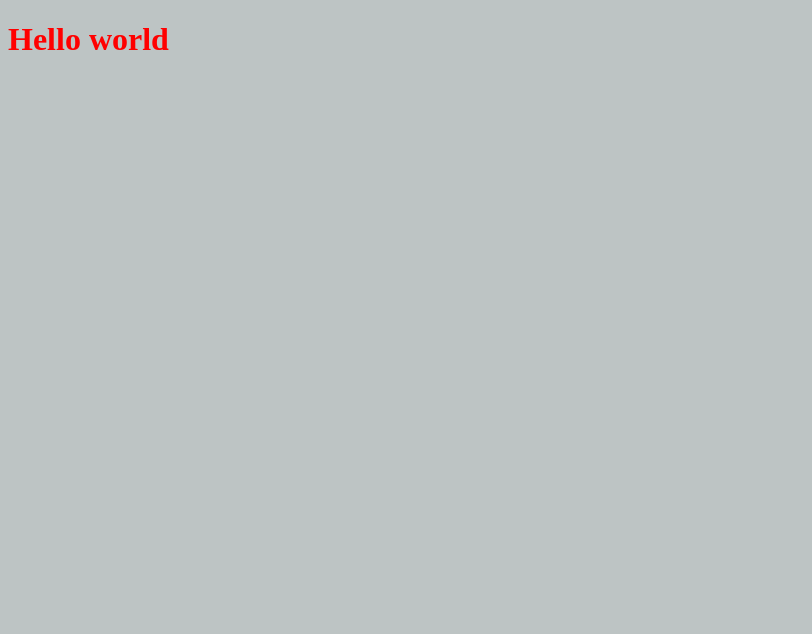
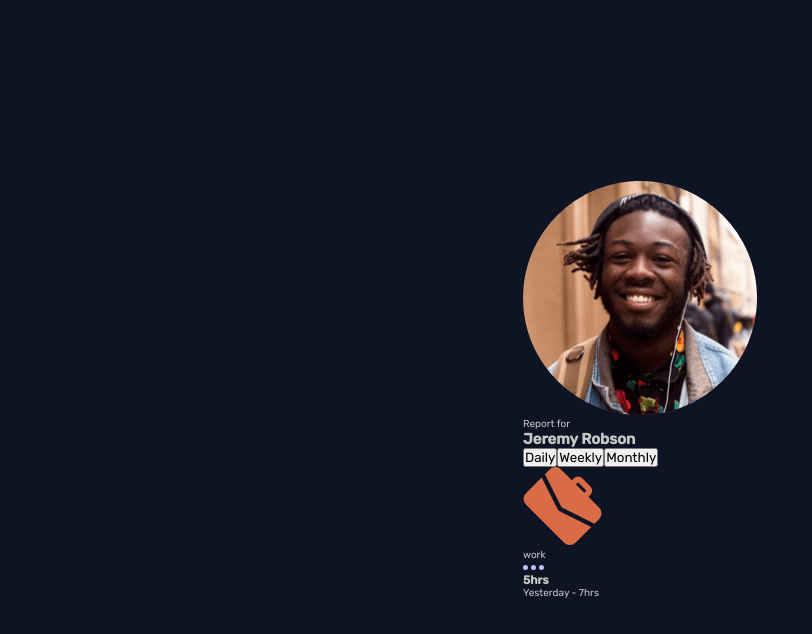
Before and after one commit to xvferdy/fem-time-tracking-dashboard, a React (Create React App) app: page / in a window 1280 px wide. Shown: the top 634 px of the page, without its empty margins (0-812 px from the left). Built offline with nearby package versions, Linux system fonts and the light colour scheme.

Commit message:
♻️ Skelly (#2)
HTML content & basic CSS class

```diff
--- a/src/App.js
+++ b/src/App.js
@@ -1,11 +1,14 @@
+import Profile from "./components/Profile";
+import Summary from "./components/Summary";
 import "./stylesheets/css/main.css";
 
 function App() {
   return (
-    <div className="App">
-      <header className="App-header">
-        <h1>Hello world</h1>
-      </header>
+    <div className="container">
+      <main>
+        <Profile />
+        <Summary />
+      </main>
     </div>
   );
 }
--- a/src/components/Card.js
+++ b/src/components/Card.js
@@ -1,7 +1,26 @@
 import React from "react";
+import work from "../assets/images/icon-work.svg";
+import ellipsis from "../assets/images/icon-ellipsis.svg";
 
 function Card() {
-  return <div>card</div>;
+	return (
+		<div className="card">
+			<div className="card-sleeve">
+				<img src={work} alt="" />
+
+				<div className="card__content">
+					<div className="card__content-title">
+						<p>work</p>
+						<img src={ellipsis} alt="" />
+					</div>
+					<div className="card__content-detail">
+						<h3>5hrs</h3>
+						<p>Yesterday - 7hrs</p>
+					</div>
+				</div>
+			</div>
+		</div>
+	);
 }
 
 export default Card;
--- a/src/components/Profile.js
+++ b/src/components/Profile.js
@@ -1,7 +1,22 @@
 import React from "react";
 
+import avatar from "../assets/images/image-jeremy.png";
+
 function Profile() {
-  return <div>profile</div>;
+	return (
+		<section className="profile">
+			<div className="profile__header">
+				<img src={avatar} alt="Jeremy profile picture" />
+				<p>Report for</p>
+				<h1>Jeremy Robson</h1>
+			</div>
+			<div className="profile__tabs">
+				<button>Daily</button>
+				<button>Weekly</button>
+				<button>Monthly</button>
+			</div>
+		</section>
+	);
 }
 
 export default Profile;
--- a/src/components/Summary.js
+++ b/src/components/Summary.js
@@ -1,7 +1,12 @@
 import React from "react";
+import Card from "./Card";
 
 function Summary() {
-  return <div>summary</div>;
+	return (
+		<div className="summary">
+			<Card />
+		</div>
+	);
 }
 
 export default Summary;
--- a/src/stylesheets/css/main.css
+++ b/src/stylesheets/css/main.css
@@ -1,9 +1,37 @@
-body {
-  background-color: #bdc4c4;
+@import url("https://fonts.googleapis.com/css2?family=Rubik:wght@300;400;500&display=swap");
+*,
+*::before,
+*::after {
+  margin: 0;
+  padding: 0;
+  box-sizing: inherit;
+  font-family: "Rubik", sans-serif;
 }
 
-h1 {
-  color: red;
+body {
+  box-sizing: border-box;
+  background-color: #0f1424;
+}
+
+html {
+  font-size: 62.5%;
+  scroll-behavior: smooth;
+}
+
+h1,
+h2,
+h3,
+p,
+a,
+div {
+  color: #c7c7c7;
+}
+
+.container {
+  min-height: calc(100vh - 20px);
+  display: grid;
+  place-items: center;
+  padding: 2.4rem;
 }
 
 /*# sourceMappingURL=main.css.map */
--- a/src/stylesheets/scss/base/_base.scss
+++ b/src/stylesheets/scss/base/_base.scss
@@ -1,5 +1,22 @@
 @use "../helpers/" as *;
 
+*,
+*::before,
+*::after {
+  margin: 0;
+  padding: 0;
+  box-sizing: inherit;
+  font-family: $primary-font;
+  // border: 1px solid grey;
+  // overflow-x: hidden;
+}
+
 body {
-  background-color: rgb(189, 196, 196);
+  box-sizing: border-box;
+  background-color: $very-dark-blue;
 }
+
+html {
+  font-size: 62.5%;
+  scroll-behavior: smooth;
+}
--- a/src/stylesheets/scss/base/_container.scss
+++ b/src/stylesheets/scss/base/_container.scss
@@ -1 +1,6 @@
-// body
+.container {
+  min-height: calc(100vh - 20px);
+  display: grid;
+  place-items: center;
+  padding: 2.4rem;
+}
--- a/src/stylesheets/scss/base/_typography.scss
+++ b/src/stylesheets/scss/base/_typography.scss
@@ -1,5 +1,13 @@
 @use "../helpers/" as *;
 
-h1 {
-  color: red;
+// - Font size: 18px (card titles e.g. Work, Play)
+
+// sementara
+h1,
+h2,
+h3,
+p,
+a,
+div {
+  color: rgb(199, 199, 199);
 }
--- a/src/stylesheets/scss/helpers/_fonts.scss
+++ b/src/stylesheets/scss/helpers/_fonts.scss
@@ -1 +1,7 @@
-// fonts
+@import url("https://fonts.googleapis.com/css2?family=Rubik:wght@300;400;500&display=swap");
+$font-weights: (
+  "light": 300,
+  "regular": 400,
+  "medium": 500,
+);
+$primary-font: "Rubik", sans-serif;
--- a/src/stylesheets/scss/main.scss
+++ b/src/stylesheets/scss/main.scss
@@ -1,2 +1,3 @@
 @use "./base/base";
 @use "./base/typography";
+@use "./base/container";
```
Also changed, not shown: src/stylesheets/scss/helpers/_breakpoints.scss (+22 -1 lines), src/stylesheets/scss/helpers/_colors.scss (+12 -1 lines), 2 other files (tests, documents, lock files or other folders).
